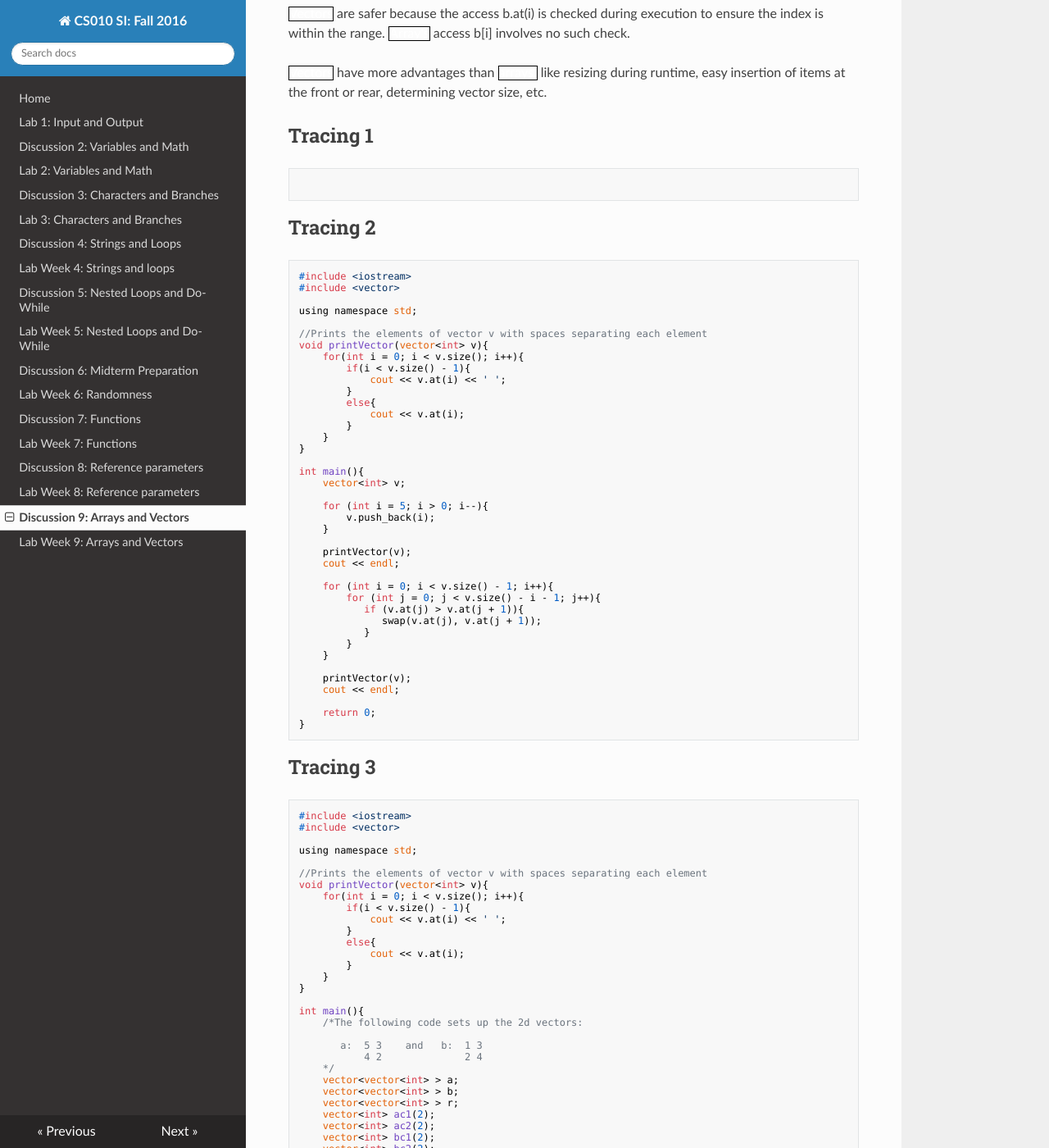
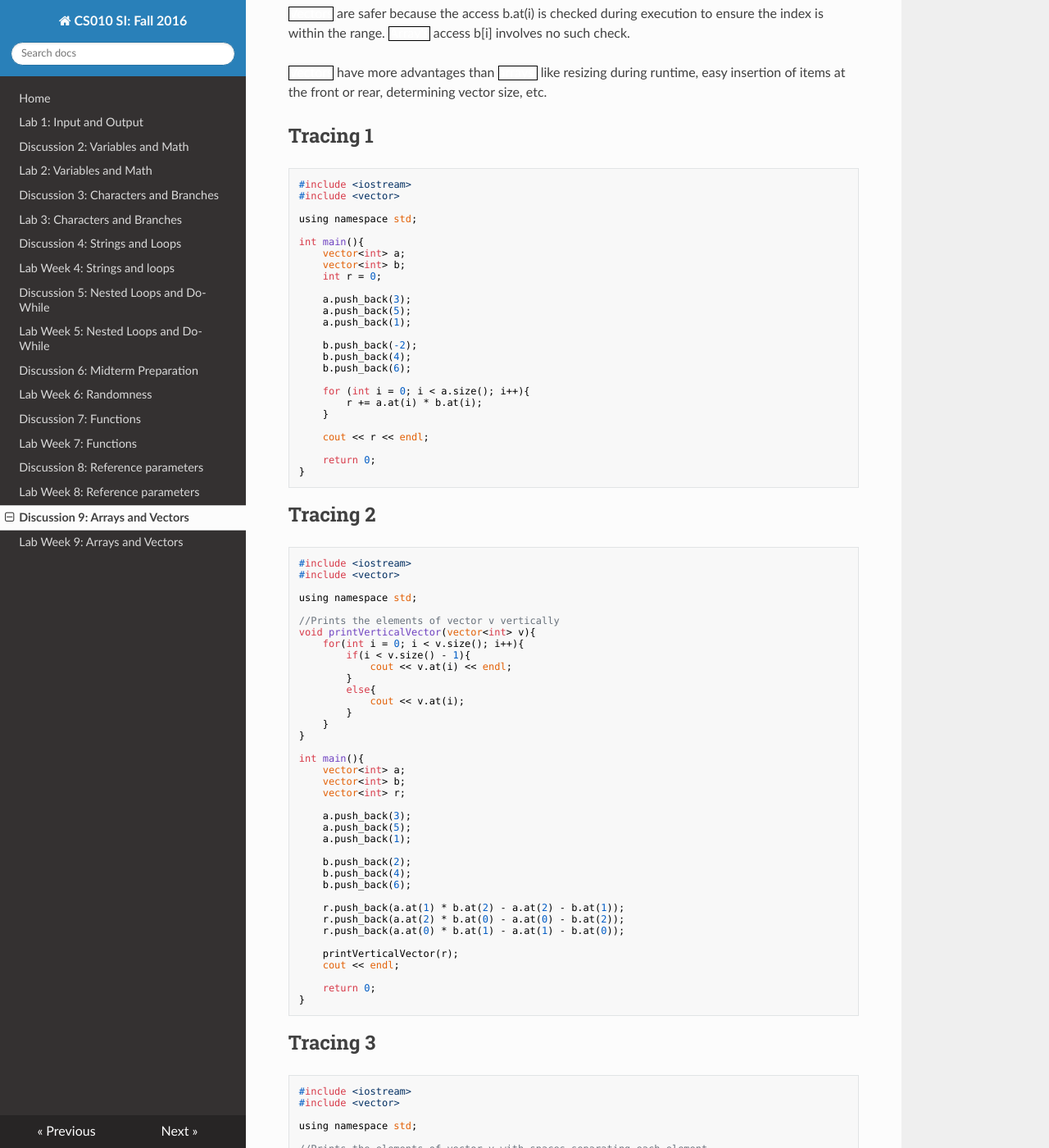
Before and after one commit to cs-si-ucr/cs10, an MkDocs documentation site: the page built from docs/dis09.md, in a window 1280 px wide and 1400 px high, scrolled down 486 px. Shown: the whole window at 82% size. Built offline with MkDocs 1.6.1, drawn with Linux system fonts in a browser that asks for light colours; nearby versions of some CDN libraries; old or Windows-style settings are respelled for this version of MkDocs; some of the changed text lies outside the part shown.

Commit message:
discussion 09 1.0

````diff
--- a/docs/dis09.md
+++ b/docs/dis09.md
@@ -38,11 +38,80 @@ Tracing 1
 ---
 
 ```c++
+#include <iostream>
+#include <vector>
 
+using namespace std;
+
+int main(){
+    vector<int> a;
+    vector<int> b;
+    int r = 0;
+
+    a.push_back(3);
+    a.push_back(5);
+    a.push_back(1);
+
+    b.push_back(-2);
+    b.push_back(4);
+    b.push_back(6);
+
+    for (int i = 0; i < a.size(); i++){
+        r += a.at(i) * b.at(i);
+    }
+
+    cout << r << endl;
+
+    return 0;
+}
 ```
 
+Tracing 2
+---
 
-Tracing 2
+```c++
+#include <iostream>
+#include <vector>
+
+using namespace std;
+
+//Prints the elements of vector v vertically
+void printVerticalVector(vector<int> v){
+    for(int i = 0; i < v.size(); i++){
+        if(i < v.size() - 1){
+            cout << v.at(i) << endl;
+        }
+        else{
+            cout << v.at(i);
+        }
+    }
+}
+
+int main(){
+    vector<int> a;
+    vector<int> b;
+    vector<int> r;
+
+    a.push_back(3);
+    a.push_back(5);
+    a.push_back(1);
+
+    b.push_back(2);
+    b.push_back(4);
+    b.push_back(6);
+
+    r.push_back(a.at(1) * b.at(2) - a.at(2) - b.at(1));
+    r.push_back(a.at(2) * b.at(0) - a.at(0) - b.at(2));
+    r.push_back(a.at(0) * b.at(1) - a.at(1) - b.at(0));
+
+    printVerticalVector(r);
+    cout << endl;
+
+    return 0;
+}
+```
+
+Tracing 3
 ---
 
 ```c++
@@ -113,8 +182,8 @@ void printVector(vector<int> v){
 int main(){
     /*The following code sets up the 2d vectors:
 
-       a:  5 3    and   b:  1 3
-           4 2              2 4
+       a:  5 3    and   b:  1 3    and   r:  0 0
+           4 2              2 4              0 0
     */
     vector<vector<int> > a;
     vector<vector<int> > b;
@@ -150,17 +219,6 @@ int main(){
     r.push_back(rc1);
     r.push_back(rc2);
 
-    //Print the two 2d vectors a and b
-    printVector(a.at(0));
-    cout << endl;
-    printVector(a.at(1));
-    cout << endl;
-    cout << endl;
-    printVector(b.at(0));
-    cout << endl;
-    printVector(b.at(1));
-    cout << endl;
-
     //START TRACING HERE
     for(int i = 0; i < a.at(0).size(); i++){
         for(int j = 0; j < a.size(); j++){
````
Also changed, not shown: other parts of docs/dis09.md (+1 -8 lines).
